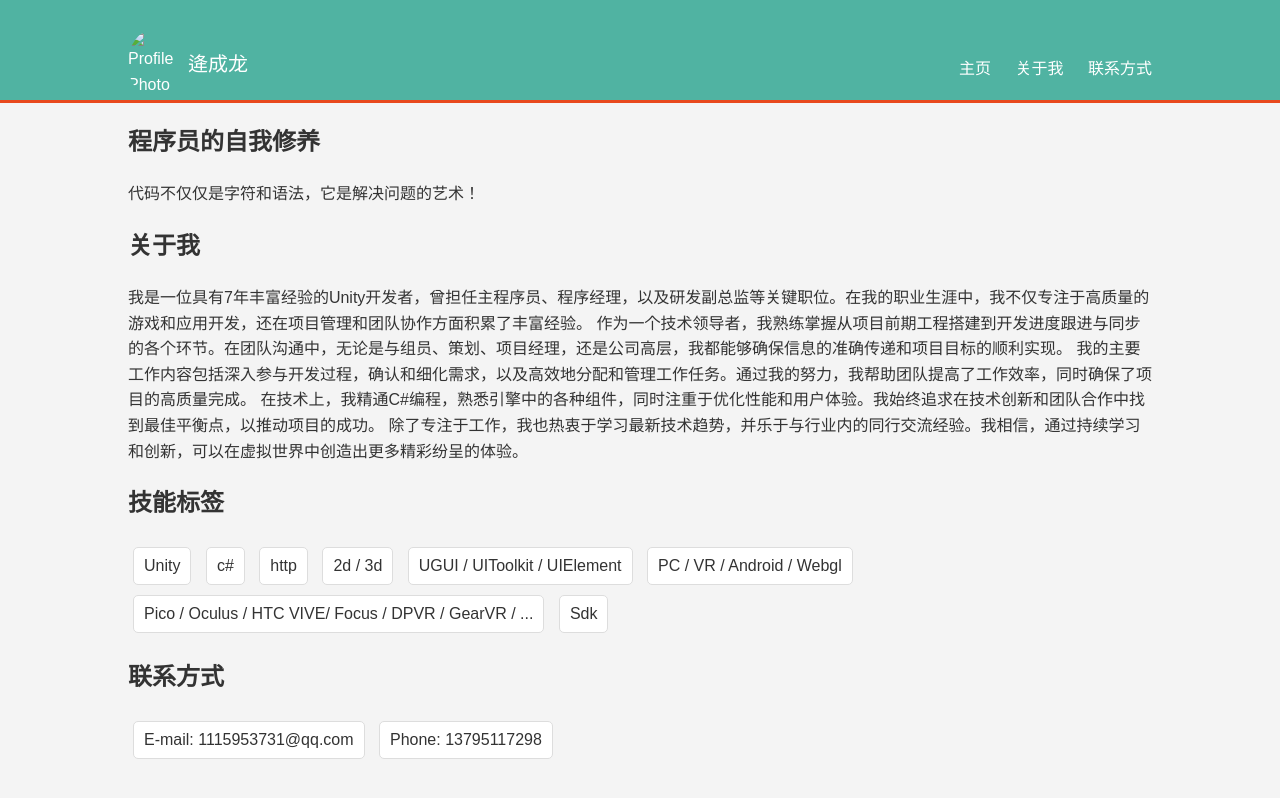
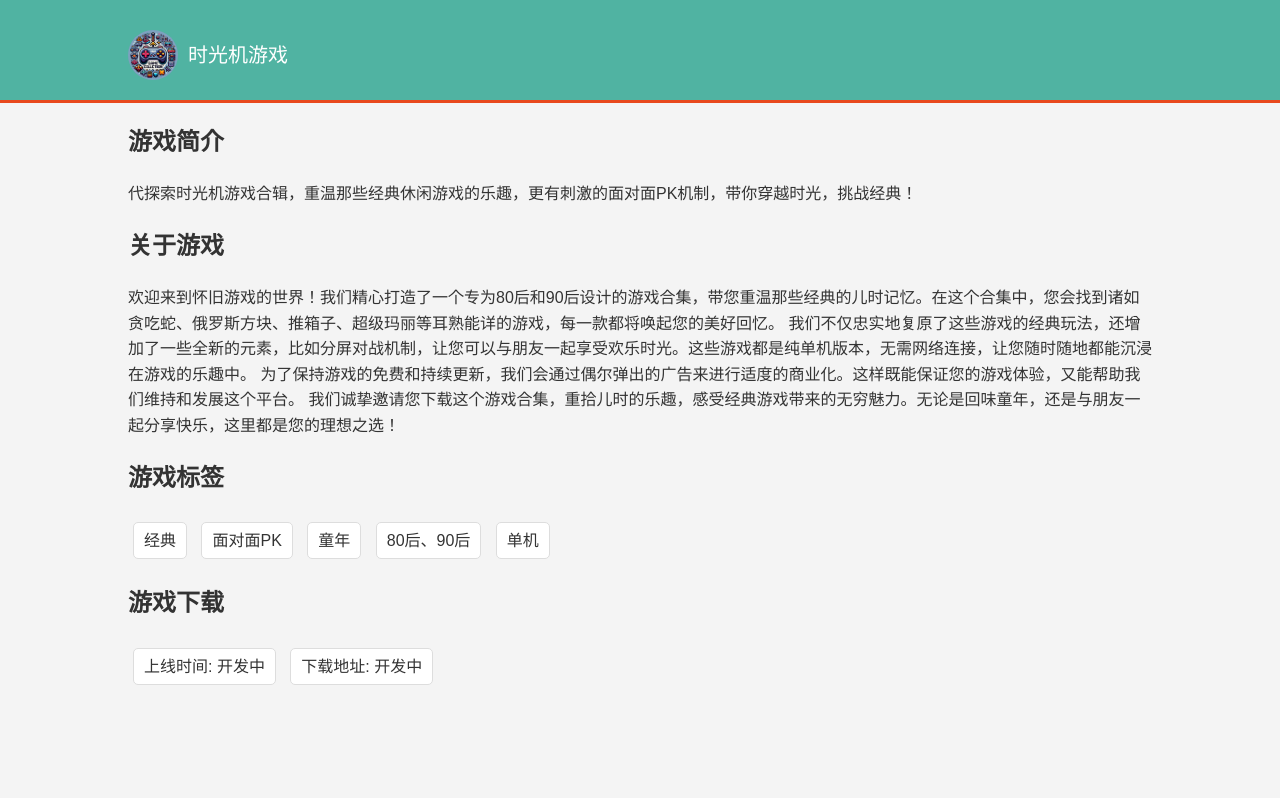
Before and after one commit to CN-PangChengLong/Classic-Games, a plain HTML site: page index.html in a window 1280 px wide. Drawn offline with Linux system fonts and the light colour scheme.

Commit message:
Update index.html

```diff
--- a/index.html
+++ b/index.html
@@ -4,7 +4,7 @@
     <meta http-equiv="Pragma" content="no-cache" />
     <meta http-equiv="Cache-control" content="no-cache" />
     <meta http-equiv="Cache" content="no-cache" />
-    <title>我的个人主页</title>
+    <title>时光机游戏合集</title>
     <style>
         body {
             font-family: Arial, sans-serif;
@@ -110,58 +110,46 @@
     <header>
         <div class="container">
             <div class="profile-header">
-                <img class="profile-photo" src="head.jpg" alt="Profile Photo">
-                <span class="profile-name">逄成龙</span>
+                <img class="profile-photo" src="head.png" alt="Profile Photo">
+                <span class="profile-name">时光机游戏</span>
             </div>
-            <nav>
-                <ul>
-                    <li><a href="#home">主页</a></li>
-                    <li><a href="#about">关于我</a></li>
-                    <li><a href="#contact">联系方式</a></li>
-                </ul>
-            </nav>
         </div>
     </header>
 
     <div class="container">
         <section id="home">
-            <h1>程序员的自我修养</h1>
-            <p>代码不仅仅是字符和语法，它是解决问题的艺术！</p>
+            <h1>游戏简介</h1>
+            <p>代探索时光机游戏合辑，重温那些经典休闲游戏的乐趣，更有刺激的面对面PK机制，带你穿越时光，挑战经典！</p>
         </section>
 
         <section id="about">
-            <h1>关于我</h1>
-            <p>我是一位具有7年丰富经验的Unity开发者，曾担任主程序员、程序经理，以及研发副总监等关键职位。在我的职业生涯中，我不仅专注于高质量的游戏和应用开发，还在项目管理和团队协作方面积累了丰富经验。
+            <h1>关于游戏</h1>
+            <p>欢迎来到怀旧游戏的世界！我们精心打造了一个专为80后和90后设计的游戏合集，带您重温那些经典的儿时记忆。在这个合集中，您会找到诸如贪吃蛇、俄罗斯方块、推箱子、超级玛丽等耳熟能详的游戏，每一款都将唤起您的美好回忆。
 
-作为一个技术领导者，我熟练掌握从项目前期工程搭建到开发进度跟进与同步的各个环节。在团队沟通中，无论是与组员、策划、项目经理，还是公司高层，我都能够确保信息的准确传递和项目目标的顺利实现。
+我们不仅忠实地复原了这些游戏的经典玩法，还增加了一些全新的元素，比如分屏对战机制，让您可以与朋友一起享受欢乐时光。这些游戏都是纯单机版本，无需网络连接，让您随时随地都能沉浸在游戏的乐趣中。
 
-我的主要工作内容包括深入参与开发过程，确认和细化需求，以及高效地分配和管理工作任务。通过我的努力，我帮助团队提高了工作效率，同时确保了项目的高质量完成。
+为了保持游戏的免费和持续更新，我们会通过偶尔弹出的广告来进行适度的商业化。这样既能保证您的游戏体验，又能帮助我们维持和发展这个平台。
 
-在技术上，我精通C#编程，熟悉引擎中的各种组件，同时注重于优化性能和用户体验。我始终追求在技术创新和团队合作中找到最佳平衡点，以推动项目的成功。
-
-除了专注于工作，我也热衷于学习最新技术趋势，并乐于与行业内的同行交流经验。我相信，通过持续学习和创新，可以在虚拟世界中创造出更多精彩纷呈的体验。</p>
+我们诚挚邀请您下载这个游戏合集，重拾儿时的乐趣，感受经典游戏带来的无穷魅力。无论是回味童年，还是与朋友一起分享快乐，这里都是您的理想之选！</p>
         </section>
 
         <section class="skills">
-            <h1>技能标签</h1>
+            <h1>游戏标签</h1>
             <ul>
-                <li>Unity</li>
-                <li>c#</li>
-                <li>http</li>
-                <li>2d / 3d</li>
-                <li>UGUI / UIToolkit / UIElement</li>
-                <li>PC / VR / Android / Webgl </li>
-                <li>Pico / Oculus / HTC VIVE/ Focus / DPVR / GearVR / ...</li>
-                <li>Sdk</li>
+                <li>经典</li>
+                <li>面对面PK</li>
+                <li>童年</li>
+                <li>80后、90后</li>
+                <li>单机</li>
                 <!-- 在此处添加更多技能 -->
             </ul>
         </section>
 
         <section class="contact-info">
-            <h1>联系方式</h1>
+            <h1>游戏下载</h1>
             <ul>
-                <li>E-mail: 1115953731@qq.com</li>
-                <li>Phone: 13795117298</li>
+                <li>上线时间: 开发中</li>
+                <li>下载地址: 开发中</li>
             </ul>
         </section>
     </div>
```
